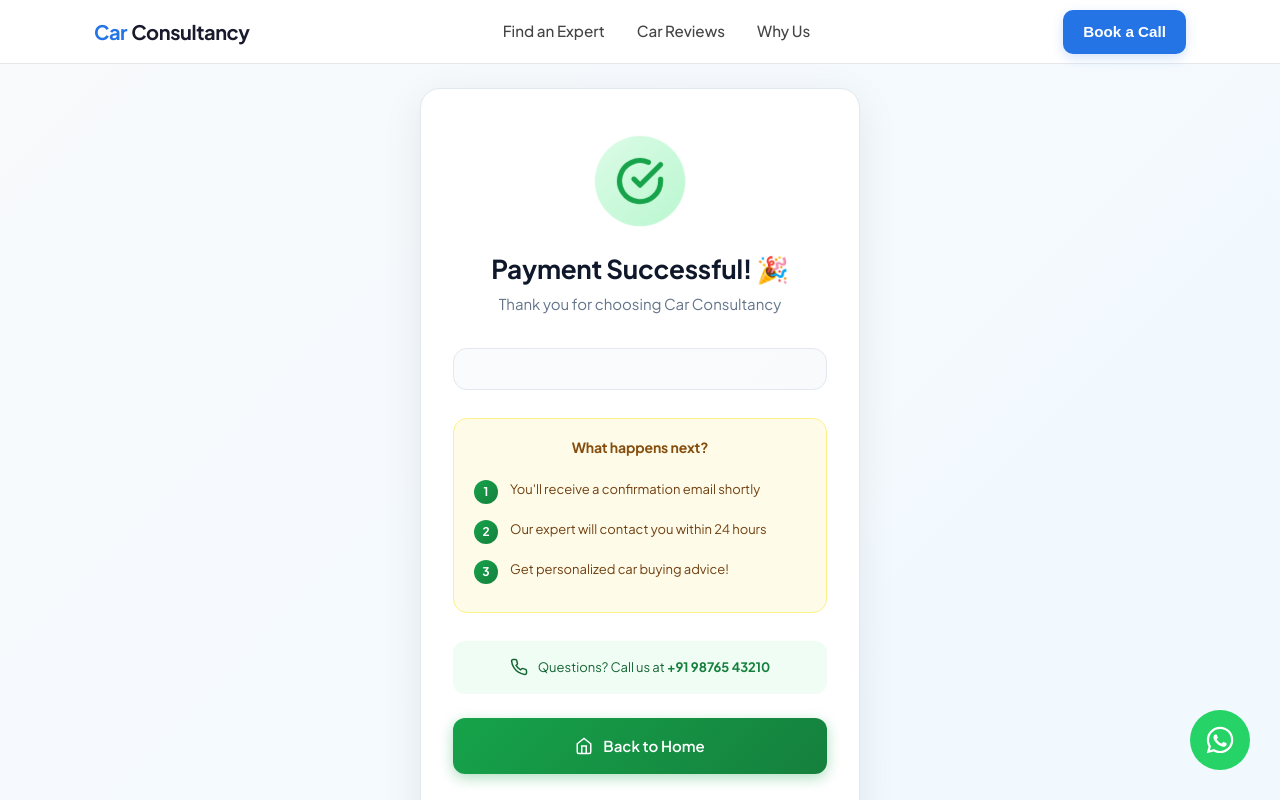
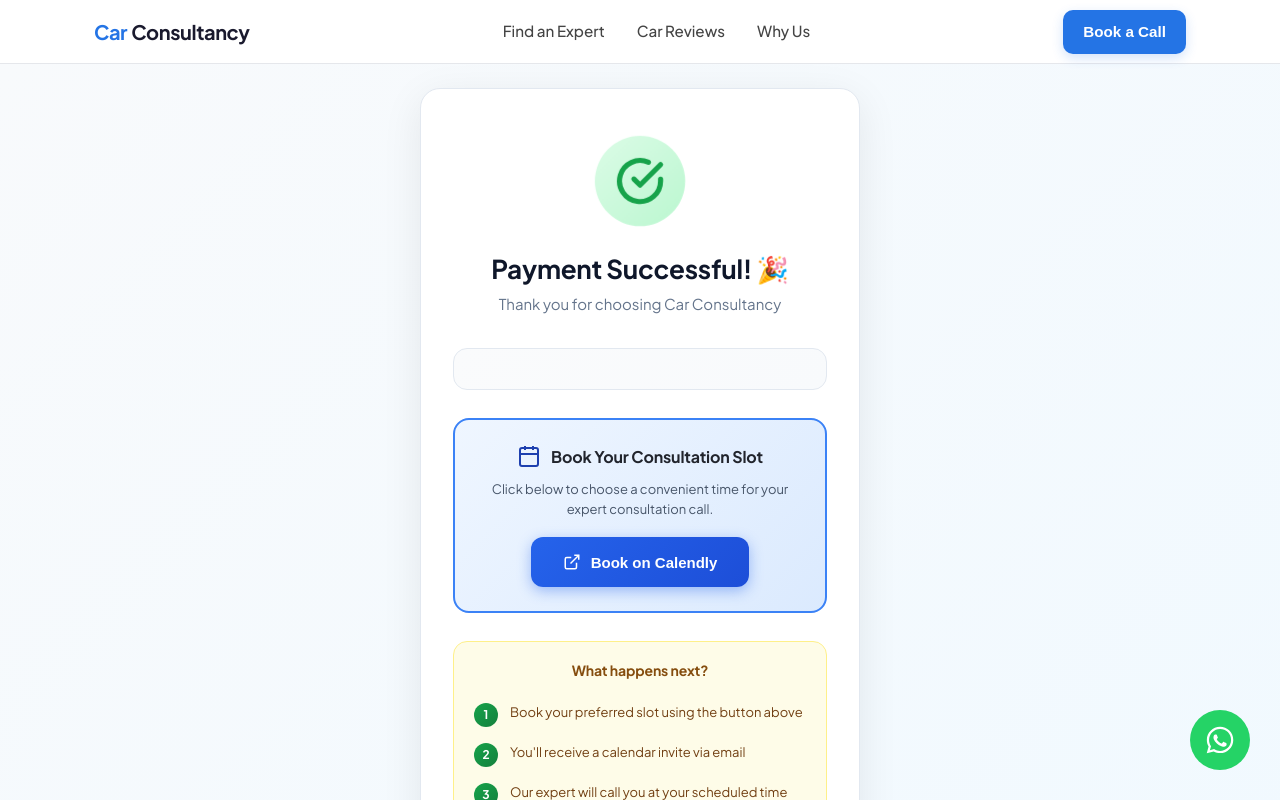
Before and after one commit to KarimF430/CONSULTANCY-DEP, a Next.js app: page /order-success in a window 1280 px wide. Built offline with nearby package versions, Linux system fonts and the light colour scheme.

Commit message:
feat: add Calendly booking section to success page

```diff
--- a/src/app/order-success/page.tsx
+++ b/src/app/order-success/page.tsx
@@ -21,25 +21,38 @@ export default function OrderSuccessPage() {
     const hasCleared = useRef(false);
     const searchParams = useSearchParams();
 
+    // Calendly URL - replace with your actual Calendly link
+    const CALENDLY_URL = 'https://calendly.com/carconsultancy/consultation';
+
     // Get booking info from session storage or URL params
     useEffect(() => {
         const storedBooking = sessionStorage.getItem('lastBooking');
         if (storedBooking) {
             const parsed = JSON.parse(storedBooking);
-            // Override with URL params if available (from PayU callback)
             if (searchParams.get('txnid')) {
                 parsed.orderId = searchParams.get('txnid');
             }
             setBooking(parsed);
-            sessionStorage.removeItem('lastBooking'); // Clean up
+            sessionStorage.removeItem('lastBooking');
         }
 
-        // Clear cart after successful order (only once)
         if (!hasCleared.current) {
             hasCleared.current = true;
             clearCart();
         }
     }, [searchParams]);
+
+    const handleBookSlot = () => {
+        // Open Calendly with prefilled user info
+        let calendlyUrl = CALENDLY_URL;
+        if (booking) {
+            const params = new URLSearchParams();
+            if (booking.name) params.append('name', booking.name);
+            if (booking.email) params.append('email', booking.email);
+            calendlyUrl += `?${params.toString()}`;
+        }
+        window.open(calendlyUrl, '_blank');
+    };
 
     return (
         <div className={styles.container}>
@@ -69,14 +82,6 @@ export default function OrderSuccessPage() {
                                 <span className={styles.orderLabel}>Plan</span>
                                 <span className={styles.orderValue}>{booking.planName}</span>
                             </div>
-                            <div className={styles.orderRow}>
-                                <span className={styles.orderLabel}>Name</span>
-                                <span className={styles.orderValue}>{booking.name}</span>
-                            </div>
-                            <div className={styles.orderRow}>
-                                <span className={styles.orderLabel}>Email</span>
-                                <span className={styles.orderValue}>{booking.email}</span>
-                            </div>
                             {booking.amount && (
                                 <div className={styles.orderRow}>
                                     <span className={styles.orderLabel}>Amount Paid</span>
@@ -87,26 +92,50 @@ export default function OrderSuccessPage() {
                     )}
                 </div>
 
-                {/* What's Next */}
+                {/* Calendly Booking Section - Important! */}
+                <div className={styles.calendlySection}>
+                    <div className={styles.calendlyHeader}>
+                        <svg width="24" height="24" viewBox="0 0 24 24" fill="none" stroke="currentColor" strokeWidth="2">
+                            <rect x="3" y="4" width="18" height="18" rx="2" ry="2" />
+                            <line x1="16" y1="2" x2="16" y2="6" />
+                            <line x1="8" y1="2" x2="8" y2="6" />
+                            <line x1="3" y1="10" x2="21" y2="10" />
+                        </svg>
+                        <h3>Book Your Consultation Slot</h3>
+                    </div>
+                    <p className={styles.calendlyDesc}>
+                        Click below to choose a convenient time for your expert consultation call.
+                    </p>
+                    <button onClick={handleBookSlot} className={styles.calendlyBtn}>
+                        <svg width="18" height="18" viewBox="0 0 24 24" fill="none" stroke="currentColor" strokeWidth="2">
+                            <path d="M18 13v6a2 2 0 0 1-2 2H5a2 2 0 0 1-2-2V8a2 2 0 0 1 2-2h6" />
+                            <polyline points="15 3 21 3 21 9" />
+                            <line x1="10" y1="14" x2="21" y2="3" />
+                        </svg>
+                        Book on Calendly
+                    </button>
+                </div>
+
+                {/* Next Steps */}
                 <div className={styles.nextSteps}>
                     <h3 className={styles.stepsTitle}>What happens next?</h3>
                     <ul className={styles.stepsList}>
                         <li>
                             <span className={styles.stepNumber}>1</span>
-                            <span>You&apos;ll receive a confirmation email shortly</span>
+                            <span>Book your preferred slot using the button above</span>
                         </li>
                         <li>
                             <span className={styles.stepNumber}>2</span>
-                            <span>Our expert will contact you within 24 hours</span>
+                            <span>You&apos;ll receive a calendar invite via email</span>
                         </li>
                         <li>
                             <span className={styles.stepNumber}>3</span>
-                            <span>Get personalized car buying advice!</span>
+                            <span>Our expert will call you at your scheduled time</span>
                         </li>
                     </ul>
                 </div>
 
-                {/* Contact Support */}
+                {/* Support */}
                 <div className={styles.supportBox}>
                     <svg width="18" height="18" viewBox="0 0 24 24" fill="none" stroke="currentColor" strokeWidth="2">
                         <path d="M22 16.92v3a2 2 0 0 1-2.18 2 19.79 19.79 0 0 1-8.63-3.07 19.5 19.5 0 0 1-6-6 19.79 19.79 0 0 1-3.07-8.67A2 2 0 0 1 4.11 2h3a2 2 0 0 1 2 1.72 12.84 12.84 0 0 0 .7 2.81 2 2 0 0 1-.45 2.11L8.09 9.91a16 16 0 0 0 6 6l1.27-1.27a2 2 0 0 1 2.11-.45 12.84 12.84 0 0 0 2.81.7A2 2 0 0 1 22 16.92z" />
--- a/src/app/order-success/success.module.css
+++ b/src/app/order-success/success.module.css
@@ -102,6 +102,60 @@
     font-size: 16px;
     font-weight: 700;
     color: #16a34a;
+}
+
+/* Calendly Booking Section */
+.calendlySection {
+    background: linear-gradient(135deg, #eff6ff 0%, #dbeafe 100%);
+    border: 2px solid #3b82f6;
+    border-radius: 16px;
+    padding: 24px;
+    margin-bottom: 28px;
+    text-align: center;
+}
+
+.calendlyHeader {
+    display: flex;
+    align-items: center;
+    justify-content: center;
+    gap: 10px;
+    margin-bottom: 12px;
+    color: #1e40af;
+}
+
+.calendlyHeader h3 {
+    font-size: 16px;
+    font-weight: 700;
+    margin: 0;
+}
+
+.calendlyDesc {
+    font-size: 13px;
+    color: #475569;
+    margin-bottom: 18px;
+    line-height: 1.5;
+}
+
+.calendlyBtn {
+    display: inline-flex;
+    align-items: center;
+    justify-content: center;
+    gap: 10px;
+    background: linear-gradient(135deg, #2563eb 0%, #1d4ed8 100%);
+    color: white;
+    padding: 16px 32px;
+    border: none;
+    border-radius: 12px;
+    font-size: 15px;
+    font-weight: 600;
+    cursor: pointer;
+    transition: all 0.2s;
+    box-shadow: 0 4px 14px rgba(37, 99, 235, 0.4);
+}
+
+.calendlyBtn:hover {
+    transform: translateY(-2px);
+    box-shadow: 0 8px 24px rgba(37, 99, 235, 0.5);
 }
 
 .nextSteps {
```
